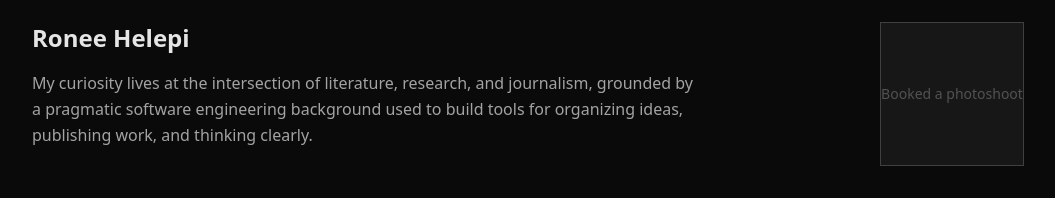
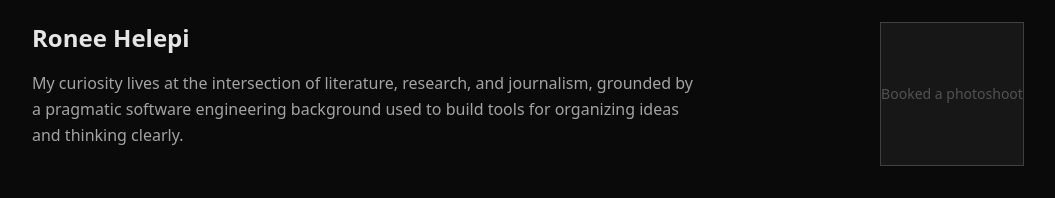
Before and after one commit to RONHEL235/minimal-academic-portfolio, a React (Vite) app: page / in a window 1280 px wide. Shown: the part 123-321 px from the top of the page, without its empty margins (112-1167 px from the left). Built offline with nearby package versions, Linux system fonts and the light colour scheme.

Commit message:
Where my curiosity actually lies

```diff
--- a/src/pages/Home.jsx
+++ b/src/pages/Home.jsx
@@ -12,7 +12,7 @@ export default function Home() {
             My curiosity lives
             at the intersection of literature, research, and journalism, grounded
             by a pragmatic software engineering background used to build tools
-            for organizing ideas, publishing work, and thinking clearly.
+            for organizing ideas and thinking clearly.
           </p>
         </div>
 
```
